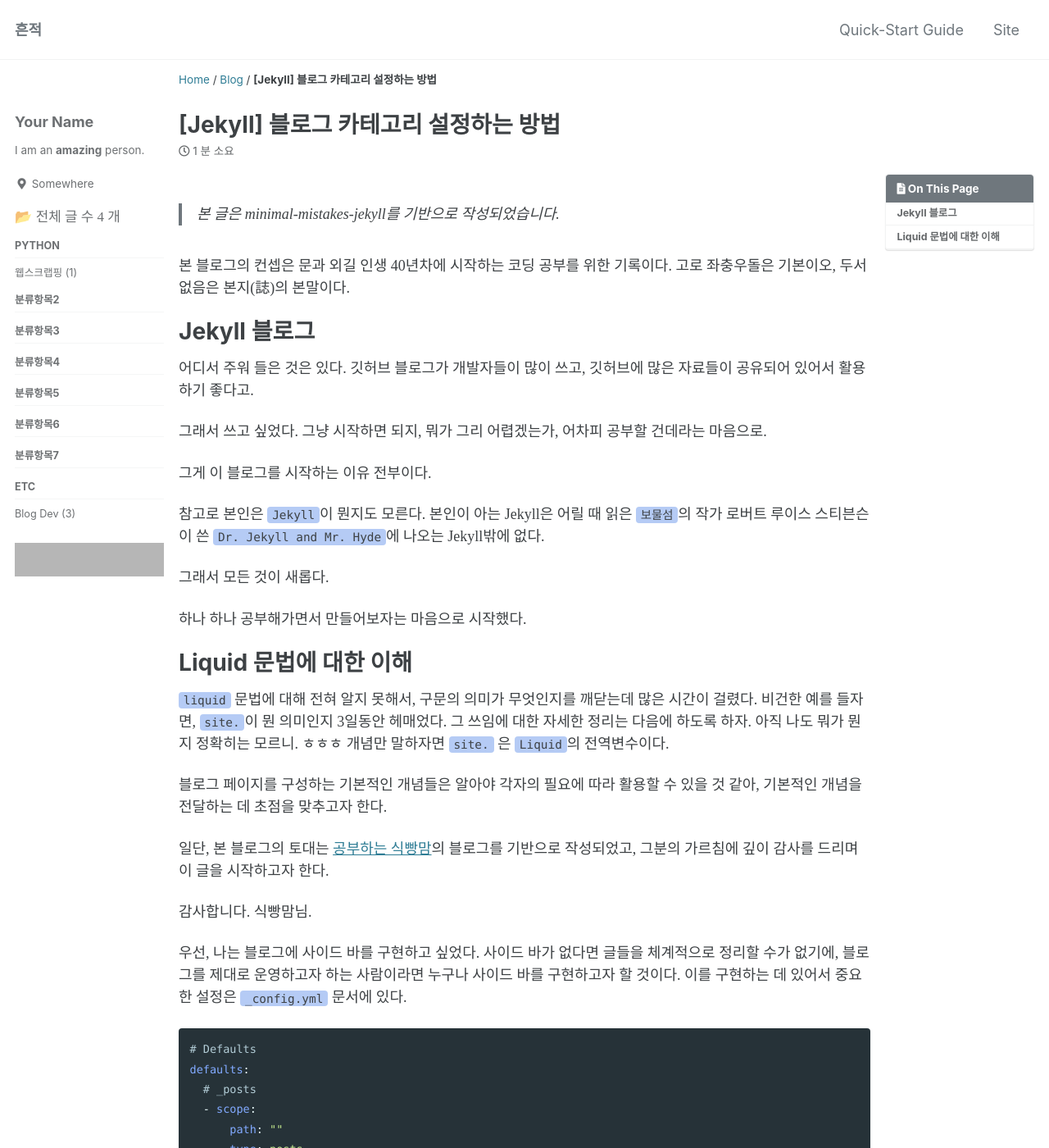
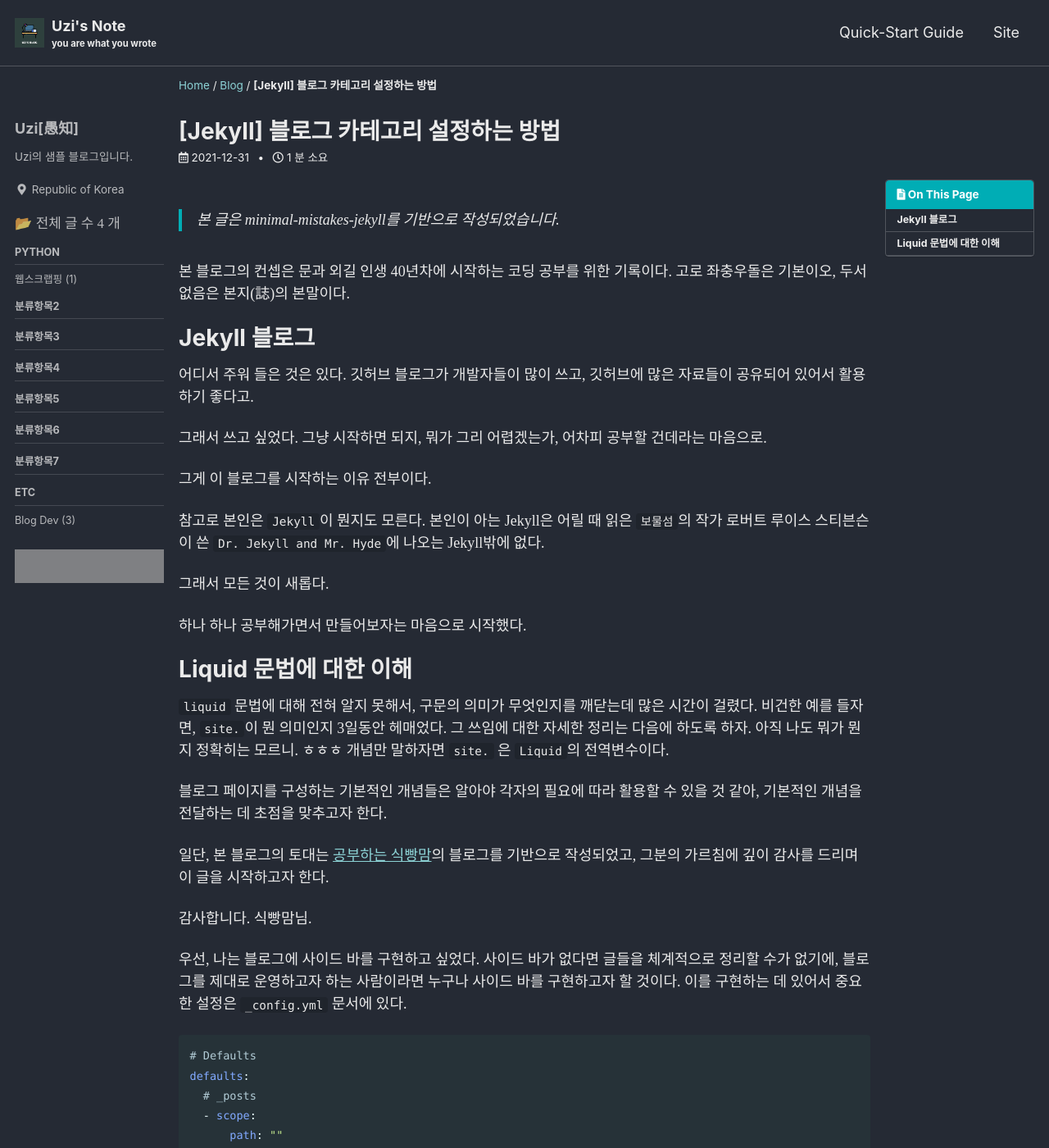
Before and after one commit to kinoeye19/kinoeye19.github.io, a Jekyll site: the page built from _posts/Blog/2021-12-31-3rd.md, in a window 1280 px wide and 1400 px high. Shown: the whole window at 82% size. Built offline with Jekyll 4.4.1, drawn with Linux system fonts in a browser that asks for light colours; cached includes are drawn as plain includes; some web fonts are replaced; comment, search, counter and statistics services are not loaded; some of the changed text lies outside the part shown; grey boxes are pictures that could not be loaded.

```diff
--- a/_config.yml
+++ b/_config.yml
@@ -12,27 +12,27 @@
 
 # theme                  : "minimal-mistakes-jekyll"
 # remote_theme           : "mmistakes/minimal-mistakes"
-minimal_mistakes_skin    : "default" # "air", "aqua", "contrast", "dark", "dirt", "neon", "mint", "plum", "sunrise"
+minimal_mistakes_skin    : "dark" # "air", "aqua", "contrast", "dark", "dirt", "neon", "mint", "plum", "sunrise"
 
 # Site Settings
 locale                   : "ko-KR"
-title                    : "흔적"
-title_separator          : "-"
-subtitle                 : # site tagline that appears below site title in masthead
+title                    : "Uzi's Note"
+title_separator          : "|"
+subtitle                 : "you are what you wrote"
 name                     : "Uzi[愚知]"
-description              : "생활의 발견"
-url                      : # the base hostname & protocol for your site e.g. "https://mmistakes.github.io"
+description              : "Uzi의 블로그입니다."
+url                      : "https://kinoeye19.github.io/"
 baseurl                  : # the subpath of your site, e.g. "/blog"
 repository               : # GitHub username/repo-name e.g. "mmistakes/minimal-mistakes"
-teaser                   : # path of fallback teaser image, e.g. "/assets/images/500x300.png"
-logo                     : # path of logo image to display in the masthead, e.g. "/assets/images/88x88.png"
+teaser                   : #"/assets/images/uzi_blog.png"
+logo                     : "/assets/images/uzi_blog.png"
 masthead_title           : # overrides the website title displayed in the masthead, use " " for no title
 breadcrumbs              : true # true, false (default)
 words_per_minute         : 200
 comments:
-  provider               : # false (default), "disqus", "discourse", "facebook", "staticman", "staticman_v2", "utterances", "giscus", "custom"
+  provider               : "disqus" # false (default), "disqus", "discourse", "facebook", "staticman", "staticman_v2", "utterances", "giscus", "custom"
   disqus:
-    shortname            : # https://help.disqus.com/customer/portal/articles/466208-what-s-a-shortname-
+    shortname            : "kinoeye1984"
   discourse:
     server               : # https://meta.discourse.org/t/embedding-discourse-comments-via-javascript/31963 , e.g.: meta.discourse.org
   facebook:
@@ -102,10 +102,10 @@ analytics:
 
 # Site Author
 author:
-  name             : "Your Name"
+  name             : "Uzi[愚知]"
   avatar           : # path of avatar image, e.g. "/assets/images/bio-photo.jpg"
-  bio              : "I am an **amazing** person."
-  location         : "Somewhere"
+  bio              : "Uzi의 샘플 블로그입니다."
+  location         : "Republic of Korea"
   email            :
   links:
     - label: "Email"
@@ -290,3 +290,6 @@ defaults:
       related: true
       mathjax: true
       sidebar_main: true
+      show_date: true
+
+date_format: "%Y-%m-%d"
```
Also changed, not shown: assets/images/uzi_blog.png (added).
